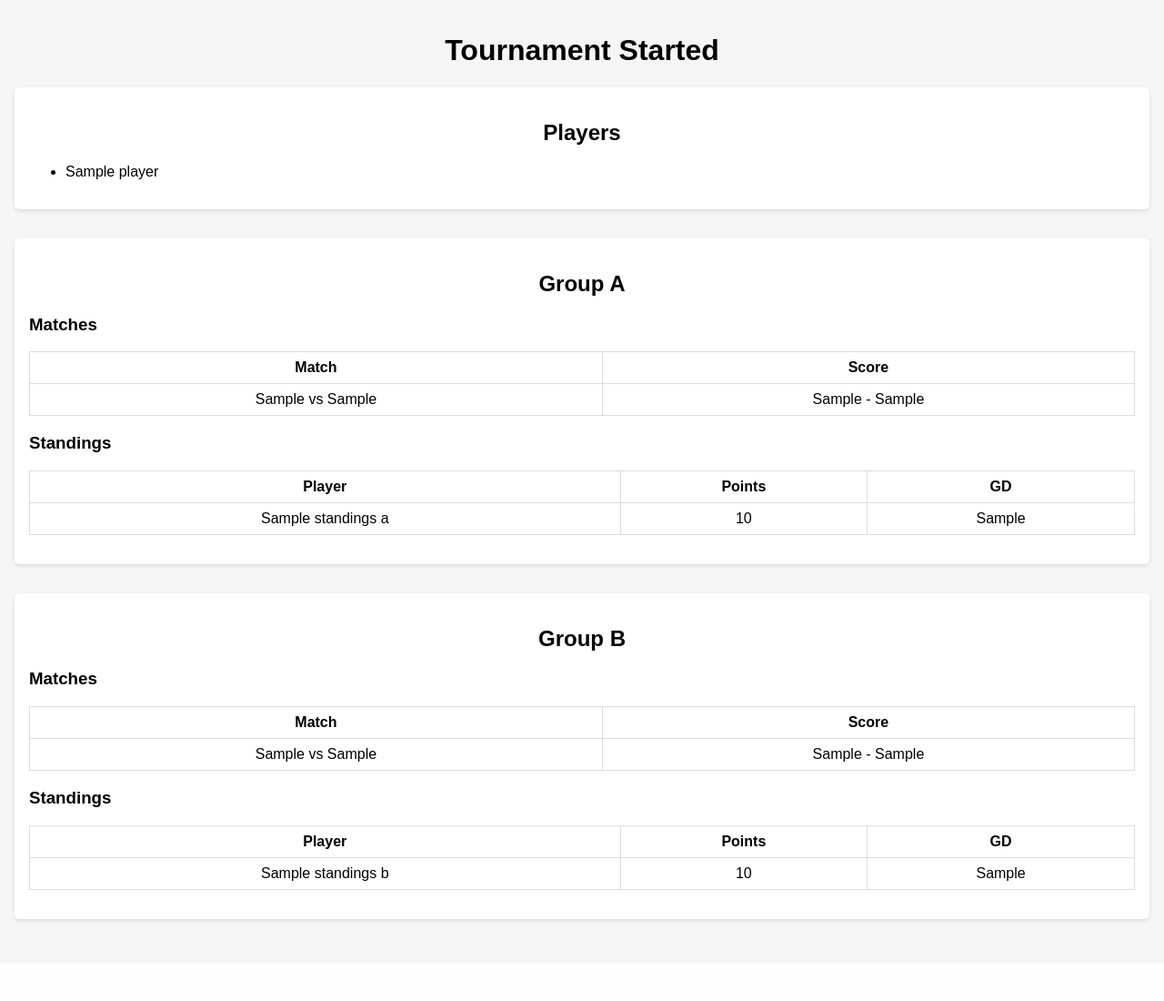
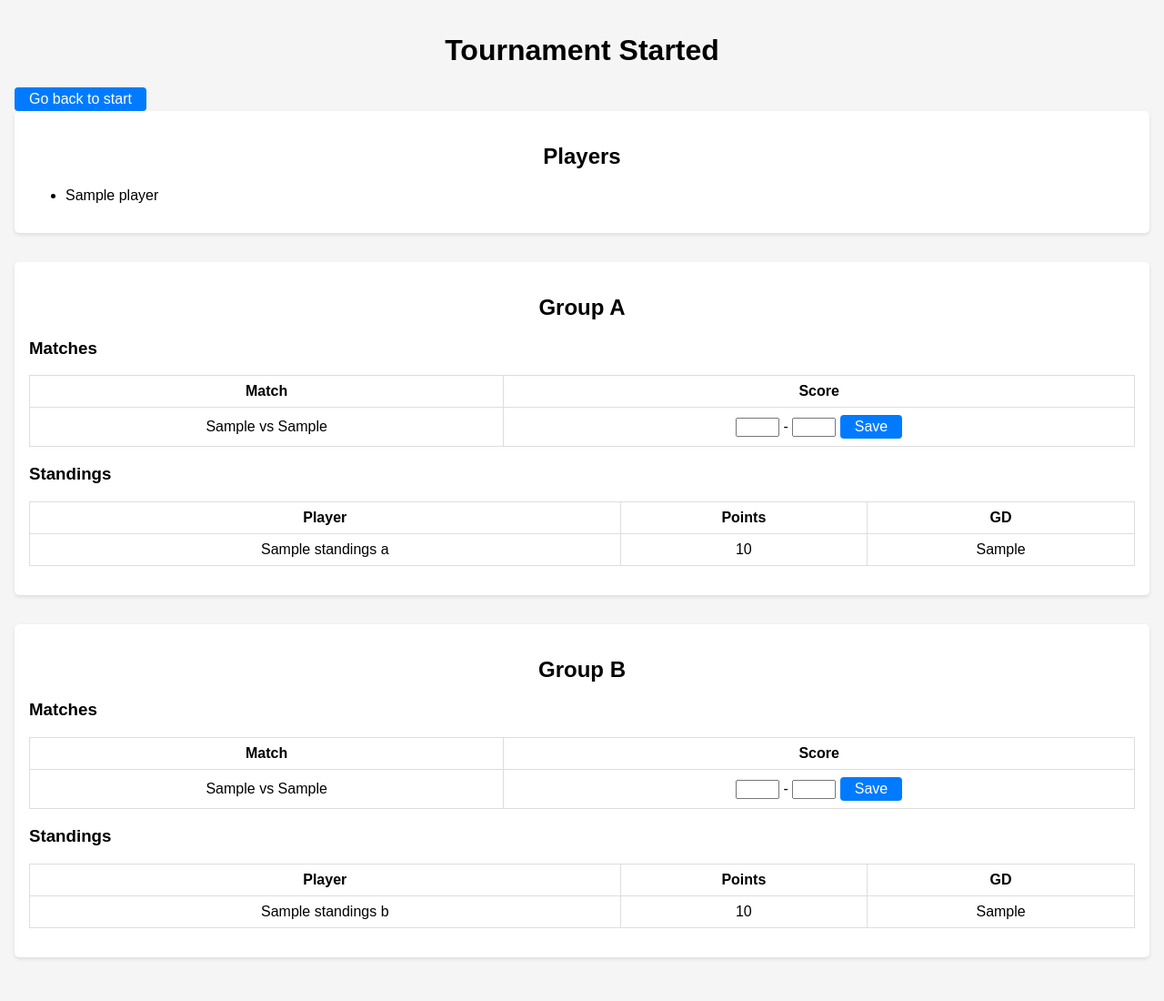
Before and after one commit to JoostPeters106/Codex, a Flask app: template templates/tournament.html in a window 1280 px wide. Shown: the whole page at 91% size. Before the commit the page ends 1014 px from the top, so only its background shows below. Run offline with Flask 3, Linux system fonts and the light colour scheme; the template is opened without the code that fills it: most values are stand-ins (such as "Sample title", 1, 10 or a date in 2020).

Commit message:
Allow editing scores and add reset

```diff
--- a/app.py
+++ b/app.py
@@ -84,6 +84,23 @@ def _apply_result(match, standings):
     _find_standing(standings, p1)['gd'] += s1 - s2
     _find_standing(standings, p2)['gd'] += s2 - s1
 
+def _revert_result(match, standings):
+    s1 = match['score1']
+    s2 = match['score2']
+    p1 = match['p1']
+    p2 = match['p2']
+    if s1 is None or s2 is None:
+        return
+    if s1 > s2:
+        _find_standing(standings, p1)['points'] -= 3
+    elif s2 > s1:
+        _find_standing(standings, p2)['points'] -= 3
+    else:
+        _find_standing(standings, p1)['points'] -= 1
+        _find_standing(standings, p2)['points'] -= 1
+    _find_standing(standings, p1)['gd'] -= s1 - s2
+    _find_standing(standings, p2)['gd'] -= s2 - s1
+
 
 @app.route('/record/<group>/<int:index>', methods=['POST'])
 def record_score(group: str, index: int):
@@ -102,8 +119,7 @@ def record_score(group: str, index: int):
         return redirect(url_for('tournament_view'))
 
     match = schedule[index]
-    if match['score1'] is not None:
-        return redirect(url_for('tournament_view'))
+    _revert_result(match, standings)
 
     try:
         match['score1'] = int(request.form.get('score1'))
@@ -126,5 +142,11 @@ def tournament_view():
     return render_template('tournament.html', players=players, **t)
 
 
+@app.route('/reset', methods=['POST'])
+def reset():
+    session.clear()
+    return redirect(url_for('index'))
+
+
 if __name__ == '__main__':
     app.run(debug=True)
--- a/templates/tournament.html
+++ b/templates/tournament.html
@@ -8,6 +8,17 @@
 </head>
 <body>
     <h1>Tournament Started</h1>
+    <form id="reset-form" action="{{ url_for('reset') }}" method="post">
+        <button id="reset-btn" type="button" class="styled-button">Go back to start</button>
+    </form>
+
+    <div id="confirm-modal" style="display:none; position:fixed; top:0; left:0; width:100%; height:100%; background:rgba(0,0,0,0.5);">
+        <div style="background:#fff; padding:1em; border-radius:5px; width:200px; margin:20% auto; text-align:center;">
+            <p>Are you sure?</p>
+            <button id="confirm-yes" class="styled-button">Yes</button>
+            <button id="confirm-no" class="styled-button">No</button>
+        </div>
+    </div>
 
     <section>
         <h2>Players</h2>
@@ -28,16 +39,12 @@
             <tr>
                 <td>{{ m.p1 }} vs {{ m.p2 }}</td>
                 <td>
-                    {% if m.score1 is none %}
                     <form action="{{ url_for('record_score', group='A', index=loop.index0) }}" method="post" style="display:inline">
-                        <input type="number" name="score1" min="0" required style="width:3em;">
+                        <input type="number" name="score1" min="0" required style="width:3em;" value="{{ m.score1 if m.score1 is not none }}">
                         -
-                        <input type="number" name="score2" min="0" required style="width:3em;">
+                        <input type="number" name="score2" min="0" required style="width:3em;" value="{{ m.score2 if m.score2 is not none }}">
                         <button type="submit" class="styled-button">Save</button>
                     </form>
-                    {% else %}
-                    {{ m.score1 }} - {{ m.score2 }}
-                    {% endif %}
                 </td>
             </tr>
             {% endfor %}
@@ -61,16 +68,12 @@
             <tr>
                 <td>{{ m.p1 }} vs {{ m.p2 }}</td>
                 <td>
-                    {% if m.score1 is none %}
                     <form action="{{ url_for('record_score', group='B', index=loop.index0) }}" method="post" style="display:inline">
-                        <input type="number" name="score1" min="0" required style="width:3em;">
+                        <input type="number" name="score1" min="0" required style="width:3em;" value="{{ m.score1 if m.score1 is not none }}">
                         -
-                        <input type="number" name="score2" min="0" required style="width:3em;">
+                        <input type="number" name="score2" min="0" required style="width:3em;" value="{{ m.score2 if m.score2 is not none }}">
                         <button type="submit" class="styled-button">Save</button>
                     </form>
-                    {% else %}
-                    {{ m.score1 }} - {{ m.score2 }}
-                    {% endif %}
                 </td>
             </tr>
             {% endfor %}
@@ -83,5 +86,21 @@
             {% endfor %}
         </table>
     </section>
+    <script>
+        const resetBtn = document.getElementById('reset-btn');
+        const modal = document.getElementById('confirm-modal');
+        const yesBtn = document.getElementById('confirm-yes');
+        const noBtn = document.getElementById('confirm-no');
+
+        resetBtn.addEventListener('click', () => {
+            modal.style.display = 'block';
+        });
+        yesBtn.addEventListener('click', () => {
+            document.getElementById('reset-form').submit();
+        });
+        noBtn.addEventListener('click', () => {
+            modal.style.display = 'none';
+        });
+    </script>
 </body>
 </html>
```
